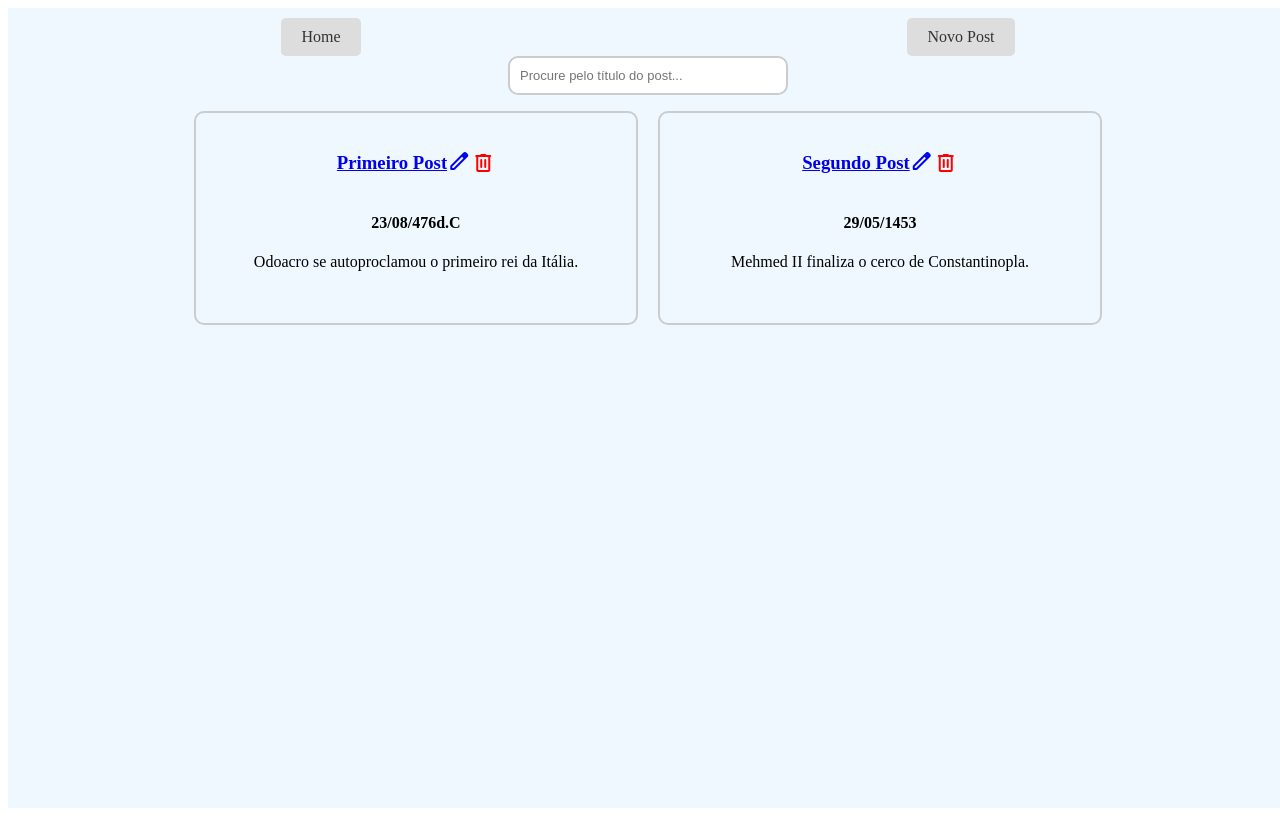
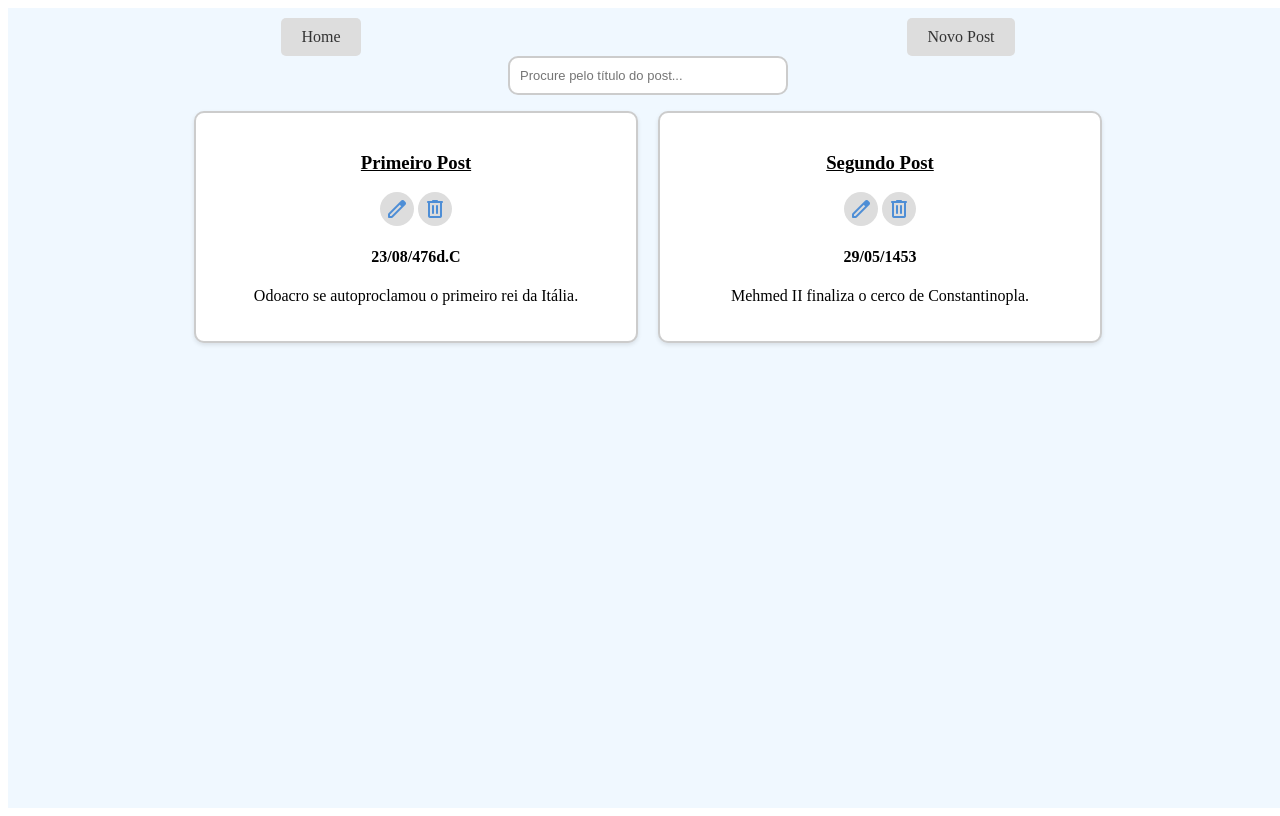
Before and after one commit to reinnerh/FirstBlog, a Vue app: page / in a window 1280 px wide. Built offline with nearby package versions, Linux system fonts and the light colour scheme.

Commit message:
arruma estilização dos posts

```diff
--- a/src/views/Detail.vue
+++ b/src/views/Detail.vue
@@ -30,6 +30,7 @@ textarea {
   align-items: center;
   text-align: center;
   width: 80%;
+  height: 100%;
 }
 
 main {
--- a/src/views/Home.vue
+++ b/src/views/Home.vue
@@ -98,14 +98,46 @@ export default {
 
 <style scoped>
 
-.flex {
-  display: flex;
-  align-items: center;
-  justify-content: center;
+a:-webkit-any-link {
+    color: black;
+    cursor: pointer;
+    text-decoration: underline;
 }
 
-.red {
-  color: red;
+
+.post {
+  text-decoration: none;
+  margin-top: 1rem;
+  width: 400px;
+  padding: 20px;
+  border: 2px solid #ccc;
+  border-radius: 10px;
+  transition: all 0.3s ease-in-out;
+  overflow: auto;
+  background-color: #fff;
+  box-shadow: 0 2px 4px rgba(0, 0, 0, 0.1);
+}
+
+.post:hover {
+  transform: translateY(-5px);
+  box-shadow: 0 5px 10px rgba(0, 0, 0, 0.2);
+}
+
+.post-actions {
+  display: flex;
+  gap: 5px;
+}
+
+.material-symbols-rounded {
+  display: inline-block;
+  padding: 5px;
+  margin-right: 2px;
+  margin-left: 2px;
+  border-radius: 50%;
+  background-color: #ddd;
+  color: #4e8ed6;
+  cursor: pointer;
+  transition: background-color 0.3s ease-in-out;
 }
 
 #lista-posts {
@@ -117,21 +149,8 @@ export default {
   gap: 20px;
 }
 
-.post {
-  margin-top: 1rem;
-  height: 170px;
-  width: 400px;
-  padding: 20px;
-  border: 2px solid #ccc;
-  border-radius: 10px;
-  transition: all 0.3s ease-in-out;
-  overflow: auto;
-}
-
-.post:hover {
-  transform: translateY(-5px);
-  background-color: rgb(193, 226, 255);
-  box-shadow: 0 5px 10px rgba(0, 0, 0, 0.2);
+.material-symbols-rounded:hover {
+  background-color: #999;
 }
 
 #search {
@@ -147,8 +166,7 @@ export default {
 
 #search:focus {
   border: 2px ridge #53a3ff;
-  background-color: rgb(193, 226, 255);
+  background-color: #c8def7;
 }
 
-
 </style>
```
